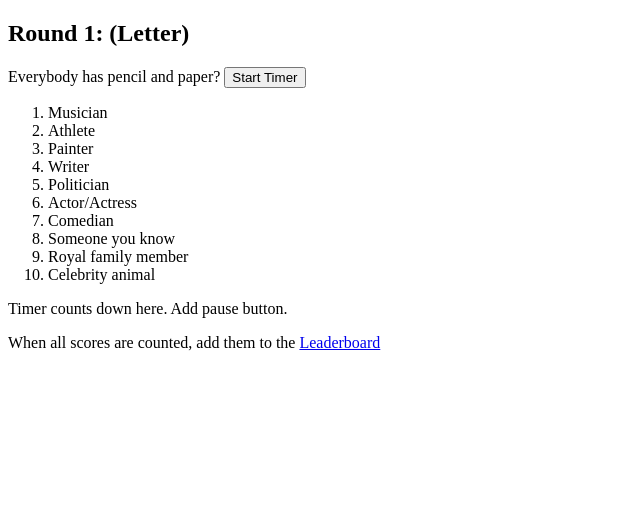
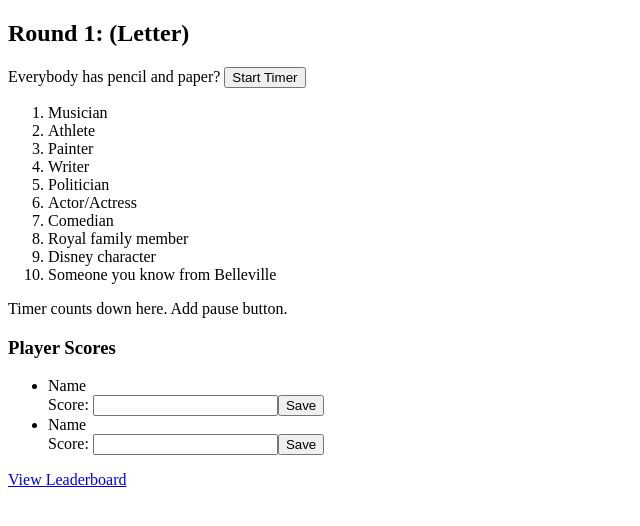
Before and after one commit to maureenlholland/self-iso-scattergories, a React (Create React App) app: page /play-round in a window 1280 px wide. Shown: the top 526 px of the page, without its empty margins (0-640 px from the left). Built offline with nearby package versions, Linux system fonts and the light colour scheme.

Commit message:
Basic click and save functionality

```diff
--- a/src/components/AddPlayers.jsx
+++ b/src/components/AddPlayers.jsx
@@ -1,14 +1,34 @@
-import React from 'react';
+import React, { Component } from 'react';
 import './AddPlayers.css';
 
-export default function AddPlayers() {
+export default class AddPlayers extends Component {
+  state = {
+    player: '',
+    players: [],
+  }
+
+  onChange = (e) => {
+    e.preventDefault();
+    this.setState({ player: e.target.value });
+  }
+
+  onSubmit = (e) => {
+    e.preventDefault();
+    this.setState(({ player, players }) => ({ players: [...players, player], player: '' }));
+  };
+
+  render() {
     return (
       <>
         <h2>Add Players</h2>
         <form>
-          <label>Name<input type="text"></input></label>
-          <input type="submit" value="Add Player" />
+          <label>Name<input value={this.state.player} type="text" onChange={(e) => this.onChange(e)}></input></label>
+          <input type="submit" onClick={(e) => this.onSubmit(e)} value="Add Player" />
         </form>
+        <ul>
+          {this.state.players.map(name => <li key={name.toLowerCase().replace(' ', '-')} >{name}</li>)}
+        </ul>
       </>
     );
   }
+}
--- a/src/components/Leaderboard.jsx
+++ b/src/components/Leaderboard.jsx
@@ -3,14 +3,15 @@ import { Link } from "react-router-dom";
 import './Leaderboard.css';
 
 export default function Leaderboard() {
-  // on load, if round 3, let the total score be mystery until added and "Find out winner" is clicked
-  // update buttons only used once, no longer shown once updated?
+  // check if this is final round
+  // if not show everything
+  // else drumroll and dramatic reveal from last to first
     return (
       <>
         <h2>Leaderboard</h2>
         <ol>
-          <li>Name: 5 <button>Update score</button></li>
-          <li>Name: 7 <button>Update score</button></li>
+          <li>Name: 5</li>
+          <li>Name: 7</li>
         </ol>
         <Link to="set-timer">Edit timer?</Link>
         <Link to="roll-die">Roll die</Link>
--- a/src/components/PlayRound.jsx
+++ b/src/components/PlayRound.jsx
@@ -1,6 +1,7 @@
 import React from 'react';
 import { Link } from "react-router-dom";
 import './PlayRound.css';
+import { cards } from '../data/cards';
 
 export default function PlayRound() {
   // alert function: when timer hits zero overlay with notice to put pencils down. button to count scores.
@@ -10,22 +11,20 @@ export default function PlayRound() {
         <div>
           <p>Everybody has pencil and paper? <button>Start Timer</button></p>
           <ol>
-            <li>Musician</li>
-            <li>Athlete</li>
-            <li>Painter</li>
-            <li>Writer</li>
-            <li>Politician</li>
-            <li>Actor/Actress</li>
-            <li>Comedian</li>
-            <li>Someone you know</li>
-            <li>Royal family member</li>
-            <li>Celebrity animal</li>
+            {cards[0].map((category => <li key={category.toLowerCase().replace(' ', '-')}>{category}</li>))}
           </ol>
         </div>
         <div>
           {/* condition: before alert show timer, after show leaderboard */}
           <div>Timer counts down here. Add pause button.</div>
-          <p>When all scores are counted, add them to the <Link to="/leaderboard">Leaderboard</Link></p>
+          <div>
+            <h3>Player Scores</h3>
+            <ul>
+              <li>Name <form><label>Score: <input type="number" /></label><input type="submit" value="Save" /></form></li>
+              <li>Name <form><label>Score: <input type="number" /></label><input type="submit" value="Save" /></form></li>
+            </ul>
+            <Link to="/leaderboard">View Leaderboard</Link>
+          </div>
         </div>
       </>
     );
--- a/src/components/RollDie.jsx
+++ b/src/components/RollDie.jsx
@@ -1,15 +1,26 @@
-import React from 'react';
+import React, { Component } from 'react';
 import { Link } from "react-router-dom";
 import './RollDie.css';
+import { die } from '../data/die';
 
-export default function RollDie() {
+// on play round click save letter in redux
+
+export default class RollDie extends Component {
+  state = {
+    letter: ''
+  }
+
+  rollDie = () => {
+    this.setState({ letter: die[Math.floor(Math.random() * die.length)] })
+  };
+
+  render() {
     return (
       <>
         <h2>Roll Die</h2>
-        <button>Roll me</button>
-        {/* condition: only show below when die is rolled */}
-        <p>Start Round 1 with letter M or roll again.</p>
-        <Link to="/play-round">Play Round 1!</Link>
+        <button onClick={this.rollDie}>Roll me</button>
+        {this.state.letter && <p><Link to="/play-round">Start Round 1 with letter {this.state.letter}</Link> or roll again.</p>}
       </>
     );
   }
+}
--- a/src/components/SetTimer.jsx
+++ b/src/components/SetTimer.jsx
@@ -1,14 +1,22 @@
-import React from 'react';
+import React, { Component } from 'react';
 import { Link } from "react-router-dom";
 import './SetTimer.css';
 
-export default function SetTimer() {
+export default class SetTimer extends Component {
+  state = {
+    timer: 90,
+  }
+
+  // on roll die click, set timer in redux
+
+  render() {
     return (
       <>
         <h2>Set Timer</h2>
         <form>
-          <label>Countdown time in seconds<input type="number" placeholder="90"></input></label>
-          <input type="Submit" value="Save" />
+          <label>Countdown time in seconds
+            <input type="number" value={this.state.timer} onChange={(e) => this.setState({ timer: e.target.value })}></input>
+          </label>
         </form>
         <p>You can edit this after each round.</p>
         {/* add condition: when timer is saved, show next step */}
@@ -16,3 +24,4 @@ export default function SetTimer() {
       </>
     );
   }
+}
--- /dev/null
+++ b/src/data/cards.js
@@ -0,0 +1,39 @@
+const people = [
+    'Musician',
+    'Athlete',
+    'Painter',
+    'Writer',
+    'Politician',
+    'Actor/Actress',
+    'Comedian',
+    'Royal family member',
+    'Disney character',
+    'Someone you know from Belleville',
+];
+
+const places = [
+    'Country',
+    'City',
+    'Body of water',
+    'Somewhere cold',
+    'Somewhere hot',
+    'Somewhere in Outer Space',
+    'A structure you can live in',
+    'Vacation Spot',
+    'Fictional Place',
+    'Area in a house',
+];
+
+const things = [
+    'Color',
+    'Emotion',
+    'Animal',
+    'Kitchen utensil',
+    'Furniture',
+    'Piece of clothing',
+    'Car',
+    'Pizza topping',
+    'Smoothie ingredient',
+];
+
+export const cards = [people, places, things];
--- /dev/null
+++ b/src/data/die.js
@@ -0,0 +1,28 @@
+export const die = [
+    'A',
+    'B',
+    'C',
+    'D',
+    'E',
+    'F',
+    'G',
+    'H',
+    'I',
+    'J',
+    'K',
+    'L',
+    'M',
+    'N',
+    'O',
+    'P',
+    'Q',
+    'R',
+    'S',
+    'T',
+    'U',
+    'V',
+    'W',
+    'X',
+    'Y',
+    'Z',
+]
```
